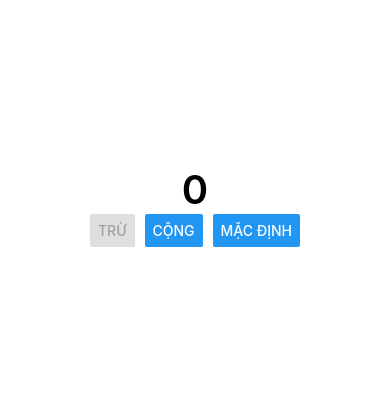
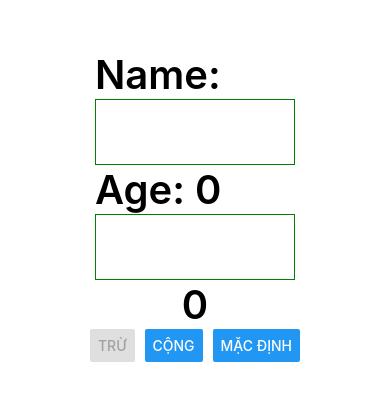
Before and after one commit to TrungNguyenHRZ/react-native-todo, a React Native app: screen / in a window 390 px wide. Shown: the part 216-616 px from the top of the page. Built offline with nearby package versions, Linux system fonts and the light colour scheme.

Commit message:
add numberic to todo app

```diff
--- a/App.tsx
+++ b/App.tsx
@@ -1,11 +1,45 @@
 import { StatusBar } from "expo-status-bar";
 import { useState } from "react";
-import { Button, StyleSheet, Text, View } from "react-native";
+import { Button, StyleSheet, Text, TextInput, View } from "react-native";
 
 export default function App() {
   const [count, setCount] = useState<number>(0);
+  const [name, setName] = useState<string>("");
+  const [age, setAge] = useState<number>(0);
+
   return (
     <View style={styles.container}>
+      <View>
+        <Text style={{ fontSize: 40, fontWeight: "600" }}>Name: {name}</Text>
+        <TextInput
+          multiline
+          autoCapitalize={"words"}
+          onChangeText={(value) => setName(value)}
+          style={{
+            borderColor: "green",
+            borderWidth: 1,
+            width: 200,
+            padding: 15,
+          }}
+        />
+      </View>
+
+      <View>
+        <Text style={{ fontSize: 40, fontWeight: "600" }}>Age: {age}</Text>
+        <TextInput
+          multiline
+          keyboardType="numeric"
+          maxLength={2}
+          onChangeText={(value) => setAge(+value)}
+          style={{
+            borderColor: "green",
+            borderWidth: 1,
+            width: 200,
+            padding: 15,
+          }}
+        />
+      </View>
+
       <Text style={{ fontSize: 40, fontWeight: "600" }}>{count}</Text>
       <View style={{ flexDirection: "row", gap: 10 }}>
         <Button
```
